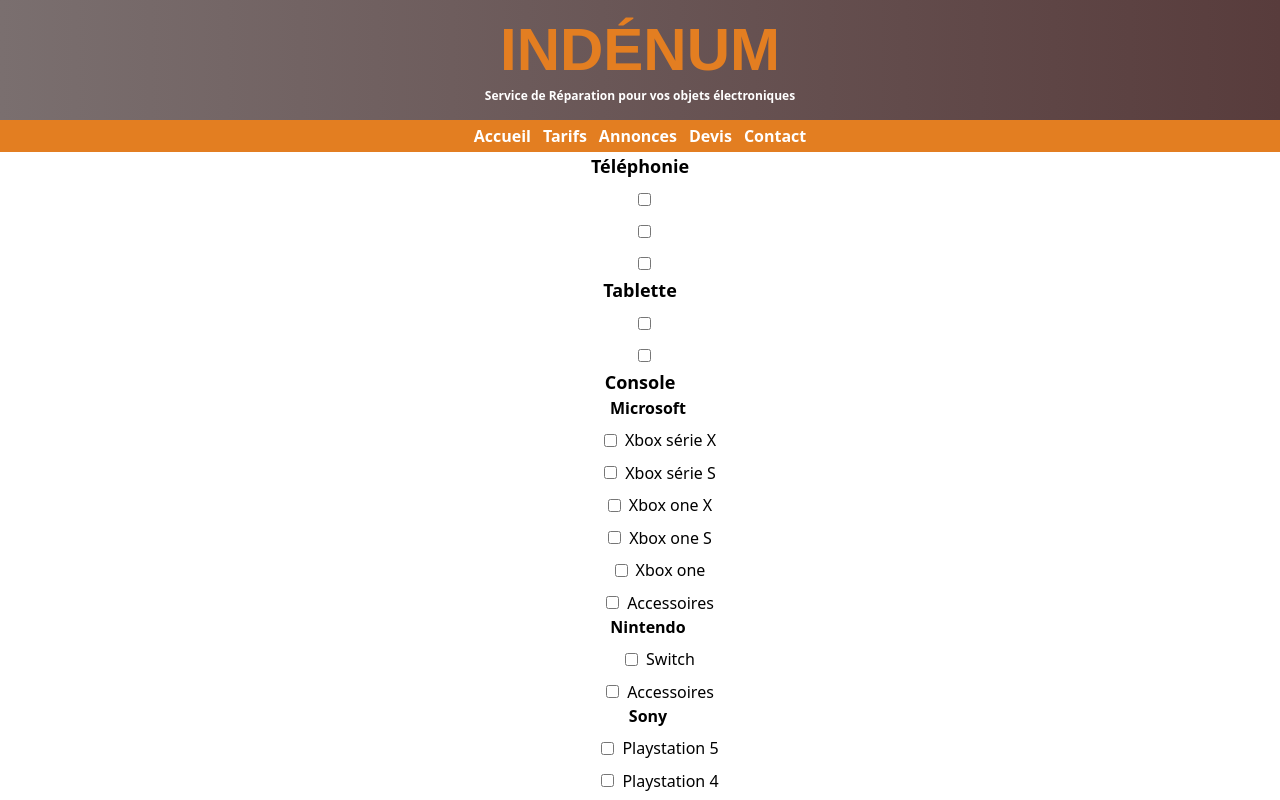
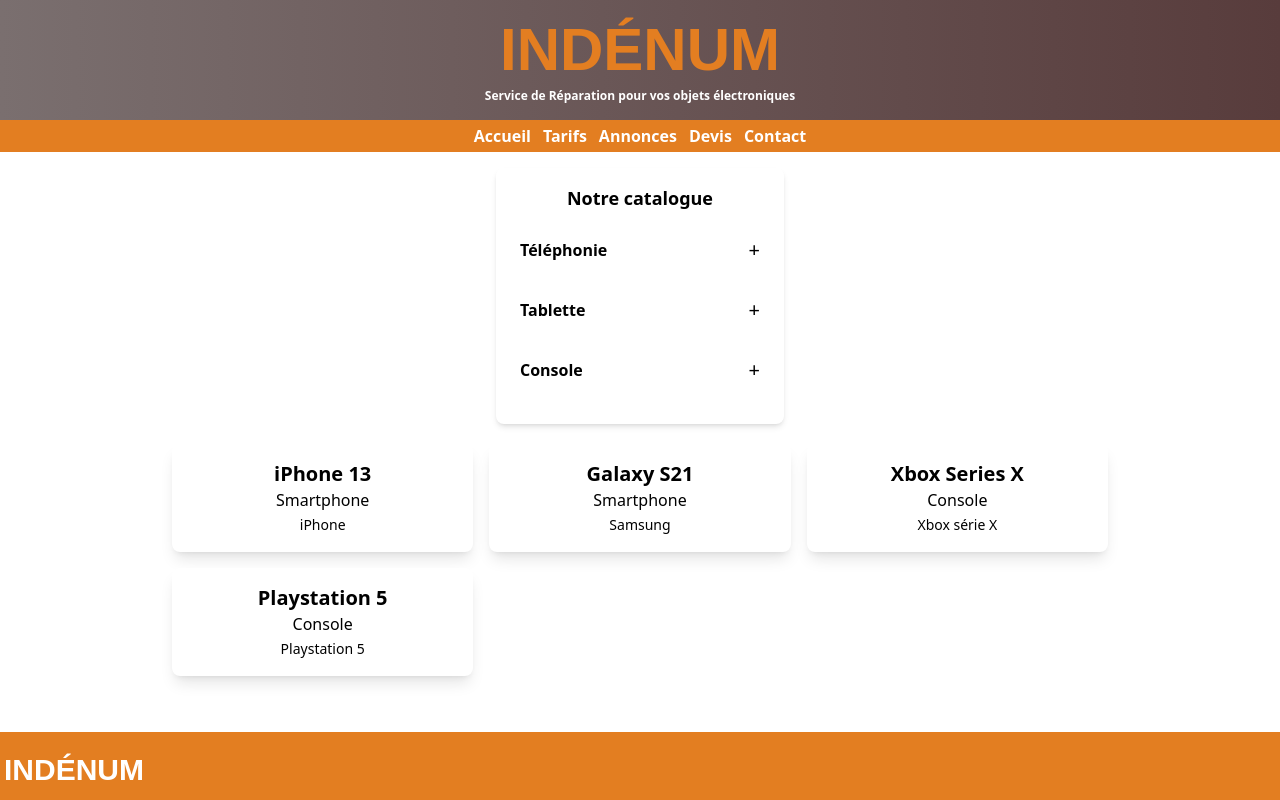
Before and after one commit to jo33200/indenum, a React (Vite) app: page /rates in a window 1280 px wide. Shown: the top 800 px of the page. Built offline with nearby package versions, Linux system fonts and the light colour scheme; a web font is replaced by a local one.

Commit message:
Refactor Filters component to include local state for tracking open categories and to toggle sub-menus

```diff
--- a/src/components/filters.jsx
+++ b/src/components/filters.jsx
@@ -1,16 +1,41 @@
+import { useState } from "react";
 import PropTypes from "prop-types";
 
 const Filters = ({ filterData, selectedFilters, onFilterChange }) => {
+  // État local pour suivre quelles catégories sont ouvertes
+  const [openCategories, setOpenCategories] = useState({});
+
+  // Fonction pour gérer le clic et l'affichage des sous-menus
+  const toggleCategory = (category) => {
+    setOpenCategories((prev) => ({
+      ...prev,
+      [category]: !prev[category], // Alterner l'état de la catégorie (ouverte ou fermée)
+    }));
+  };
+
   return (
-      <div className="mb-4">
+    <div className="mb-4 flex flex-col w-1/4 bg-gray-100 p-4 rounded-md shadow-md">
       {filterData.map((filter) => (
-          <div key={filter.category}>
+        <div key={filter.category} className="mb-2">
+          <div
+            className="flex justify-between items-center bg-gray-200 p-2 rounded cursor-pointer"
+            onClick={() => toggleCategory(filter.category)}
+          >
+            {/* Titre de la catégorie */}
             <h3 className="text-lg font-bold">{filter.category}</h3>
 
-            {/* Si le filtre a des sous-catégories à plusieurs niveaux */}
+            {/* Signe + ou - selon l'état d'ouverture */}
+            <span className="text-xl">
+              {openCategories[filter.category] ? "−" : "+"}
+            </span>
+          </div>
+
+          {/* Si le filtre a des sous-catégories à plusieurs niveaux, et la catégorie est ouverte */}
+          {openCategories[filter.category] && (
+            <div className="ml-4 mt-2">
               {filter.category === "Console" ? (
                 filter.subcategories.map((subcat) => (
-                <div key={subcat.subcategory} className="ml-4">
+                  <div key={subcat.subcategory} className="ml-4 bg-gray-100">
                     <h4 className="text-md font-semibold">{subcat.subcategory}</h4>
                     {subcat.subSubcategories.map((subSubcat) => (
                       <div key={subSubcat} className="mt-2 ml-6">
@@ -29,20 +54,23 @@ const Filters = ({ filterData, selectedFilters, onFilterChange }) => {
                   </div>
                 ))
               ) : (
+                // Pour les catégories sans sous-sous-catégories
                 filter.subcategories.map((subcategory) => (
                   <div key={subcategory} className="mt-2 ml-4">
                     <label className="inline-flex items-center">
                       <input
                         type="checkbox"
-                      value={subcategory.subcategory}
-                      checked={selectedFilters.includes(subcategory.subcategory)}
+                        value={subcategory}
+                        checked={selectedFilters.includes(subcategory)}
                         onChange={(e) => onFilterChange(e.target.value)}
                         className="form-checkbox"
                       />
-                    <span className="ml-2">{subcategory.subcategory}</span>
+                      <span className="ml-2">{subcategory}</span>
                     </label>
                   </div>
                 ))
+              )}
+            </div>
           )}
         </div>
       ))}
@@ -54,12 +82,15 @@ const Filters = ({ filterData, selectedFilters, onFilterChange }) => {
   filterData: PropTypes.arrayOf(
     PropTypes.shape({
       category: PropTypes.string.isRequired,
-        subcategories: PropTypes.arrayOf(
+      subcategories: PropTypes.oneOfType([
+        PropTypes.arrayOf(PropTypes.string),
+        PropTypes.arrayOf(
           PropTypes.shape({
             subcategory: PropTypes.string.isRequired,
-            subSubcategories: PropTypes.arrayOf(PropTypes.string).isRequired,
-          }).isRequired
+            subSubcategories: PropTypes.arrayOf(PropTypes.string),
+          })
         ),
+      ]).isRequired,
     }).isRequired
   ).isRequired,
   selectedFilters: PropTypes.arrayOf(PropTypes.string).isRequired,
--- a/src/pages/rates/rates.jsx
+++ b/src/pages/rates/rates.jsx
@@ -2,45 +2,48 @@ import { useState } from "react";
 import Filters from "../../components/filters";
 import Card from "../../components/CardRates";
 
+// Exemple de données de cartes
 const cardData = [
   { title: "iPhone 13", description: "Smartphone", category: "iPhone" },
   { title: "Galaxy S21", description: "Smartphone", category: "Samsung" },
   { title: "Xbox Series X", description: "Console", category: "Xbox série X" },
   { title: "Playstation 5", description: "Console", category: "Playstation 5" },
-  // Ajoute plus de cartes ici...
 ];
 
+// Exemple de données de filtres
 const filterData = [
   {
     category: "Téléphonie",
-    subcategories: ["iPhone", "Samsung", "Xiaomi"]
+    subcategories: ["iPhone", "Samsung", "Xiaomi"],
   },
   {
     category: "Tablette",
-    subcategories: ["Apple", "Samsung"]
+    subcategories: ["Apple", "Samsung"],
   },
   {
     category: "Console",
     subcategories: [
       {
         subcategory: "Microsoft",
-        subSubcategories: ["Xbox série X", "Xbox série S", "Xbox one X", "Xbox one S", "Xbox one", "Accessoires"]
+        subSubcategories: ["Xbox série X", "Xbox série S", "Xbox one X", "Xbox one S", "Xbox one", "Accessoires"],
       },
       {
         subcategory: "Nintendo",
-        subSubcategories: ["Switch", "Accessoires"]
+        subSubcategories: ["Switch", "Accessoires"],
       },
       {
         subcategory: "Sony",
-        subSubcategories: ["Playstation 5", "Playstation 4", "Playstation 3", "Playstation 2", "Accessoires"]
-      }
-    ]
-  }
+        subSubcategories: ["Playstation 5", "Playstation 4", "Playstation 3", "Playstation 2", "Accessoires"],
+      },
+    ],
+  },
 ];
 
 const CardFilterPage = () => {
   const [selectedFilters, setSelectedFilters] = useState([]);
+  const [openCategories, setOpenCategories] = useState({}); // État des catégories ouvertes
 
+  // Gère la sélection des filtres
   const handleFilterChange = (subcategory) => {
     if (selectedFilters.includes(subcategory)) {
       setSelectedFilters(selectedFilters.filter((item) => item !== subcategory));
@@ -49,21 +52,98 @@ const CardFilterPage = () => {
     }
   };
 
+  // Gère l'affichage des sous-catégories
+  const toggleCategory = (category) => {
+    setOpenCategories((prevOpenCategories) => ({
+      ...prevOpenCategories,
+      [category]: !prevOpenCategories[category],
+    }));
+  };
+
   const filteredCards = cardData.filter((card) =>
     selectedFilters.length > 0 ? selectedFilters.includes(card.category) : true
   );
 
   return (
-    <div className="container mx-auto px-4">
-      {/* Filtres avec sous-catégories */}
-      <Filters
-        filterData={filterData}
-        selectedFilters={selectedFilters}
-        onFilterChange={handleFilterChange}
-      />
+    <div className="container mx-auto p-4 flex flex-col items-center gap-5">
+      {/* Conteneur des filtres, aligné à gauche avec Flexbox */}
+      <div className="w-72 p-4 bg-gray-100 shadow-md rounded-lg">
+        <h2 className="text-lg font-bold mb-4">Notre catalogue</h2>
 
-      {/* Affichage des cartes filtrées */}
-      <div className="grid grid-cols-1 md:grid-cols-2 lg:grid-cols-3 gap-4">
+        {/* Parcourir les catégories de filtres */}
+        {filterData.map((filter) => (
+          <div key={filter.category} className="mb-4">
+            {/* Titre de la catégorie */}
+            <div
+              className="cursor-pointer flex justify-between items-center bg-gray-200 p-2 rounded-md"
+              onClick={() => toggleCategory(filter.category)}
+            >
+              <span className="font-semibold text-blue-500">{filter.category}</span>
+              <span className="text-xl">
+                {openCategories[filter.category] ? "−" : "+"}
+              </span>
+            </div>
+
+            {/* Affichage des sous-catégories si la catégorie est ouverte */}
+            {openCategories[filter.category] && (
+              <div className="ml-4 mt-2">
+                {filter.category === "Console" ? (
+                  filter.subcategories.map((subcat) => (
+                    <div key={subcat.subcategory} className="mb-2">
+                      <div
+                        className="font-semibold text-gray-700 cursor-pointer flex justify-between items-center"
+                        onClick={() => toggleCategory(subcat.subcategory)}
+                      >
+                        {subcat.subcategory}
+                        <span className="text-lg">
+                          {openCategories[subcat.subcategory] ? "−" : "+"}
+                        </span>
+                      </div>
+
+                      {openCategories[subcat.subcategory] && (
+                        <div className="ml-4 mt-1">
+                          {subcat.subSubcategories.map((subSubcat) => (
+                            <div key={subSubcat} className="mt-1">
+                              <label className="inline-flex items-center">
+                                <input
+                                  type="checkbox"
+                                  value={subSubcat}
+                                  checked={selectedFilters.includes(subSubcat)}
+                                  onChange={(e) => handleFilterChange(e.target.value)}
+                                  className="form-checkbox"
+                                />
+                                <span className="ml-2">{subSubcat}</span>
+                              </label>
+                            </div>
+                          ))}
+                        </div>
+                      )}
+                    </div>
+                  ))
+                ) : (
+                  filter.subcategories.map((subcategory) => (
+                    <div key={subcategory} className="ml-4 mb-2">
+                      <label className="inline-flex items-center">
+                        <input
+                          type="checkbox"
+                          value={subcategory}
+                          checked={selectedFilters.includes(subcategory)}
+                          onChange={(e) => handleFilterChange(e.target.value)}
+                          className="form-checkbox"
+                        />
+                        <span className="ml-2">{subcategory}</span>
+                      </label>
+                    </div>
+                  ))
+                )}
+              </div>
+            )}
+          </div>
+        ))}
+      </div>
+
+      {/* Conteneur des cartes filtrées */}
+      <div className="w-3/4 grid grid-cols-1 md:grid-cols-2 lg:grid-cols-3 gap-4">
         {filteredCards.length > 0 ? (
           filteredCards.map((card, index) => (
             <Card key={index} title={card.title} description={card.description} category={card.category} />
```
Lines whose indentation alone changed are shown as unchanged.
